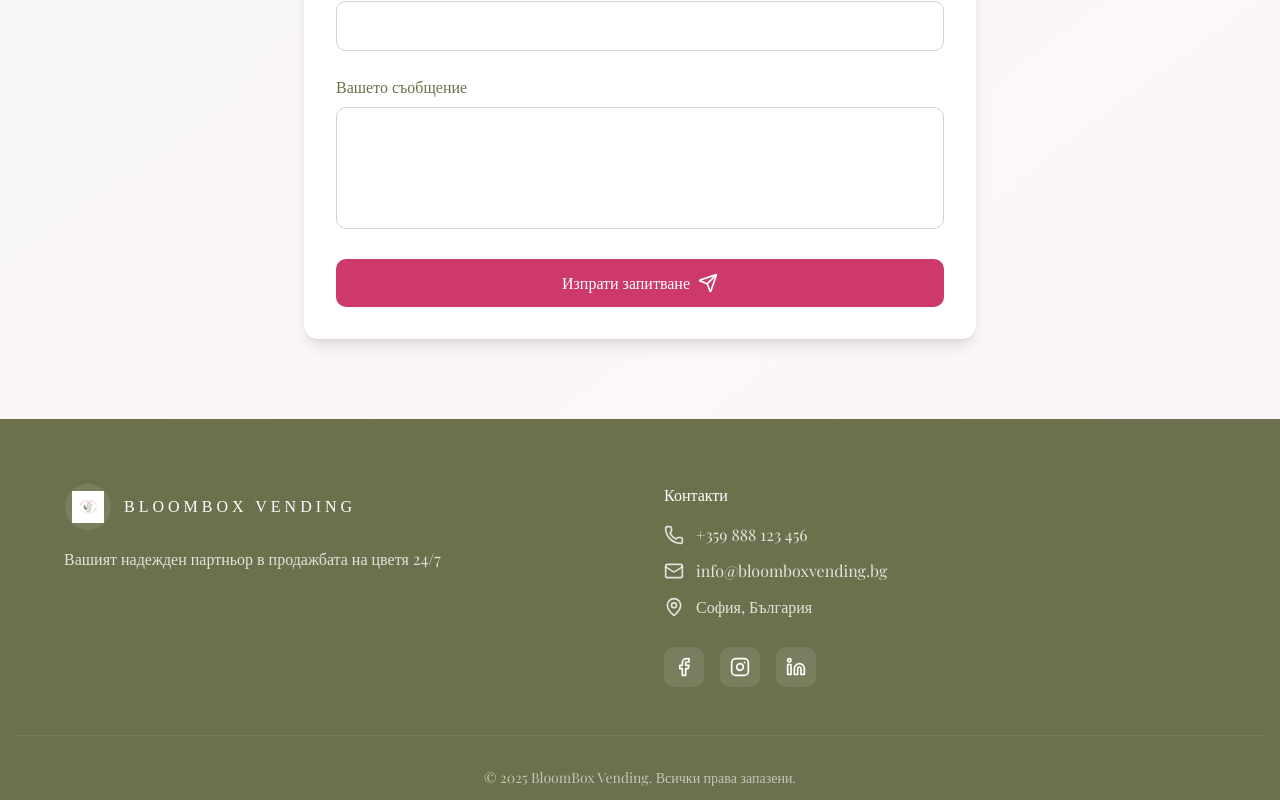
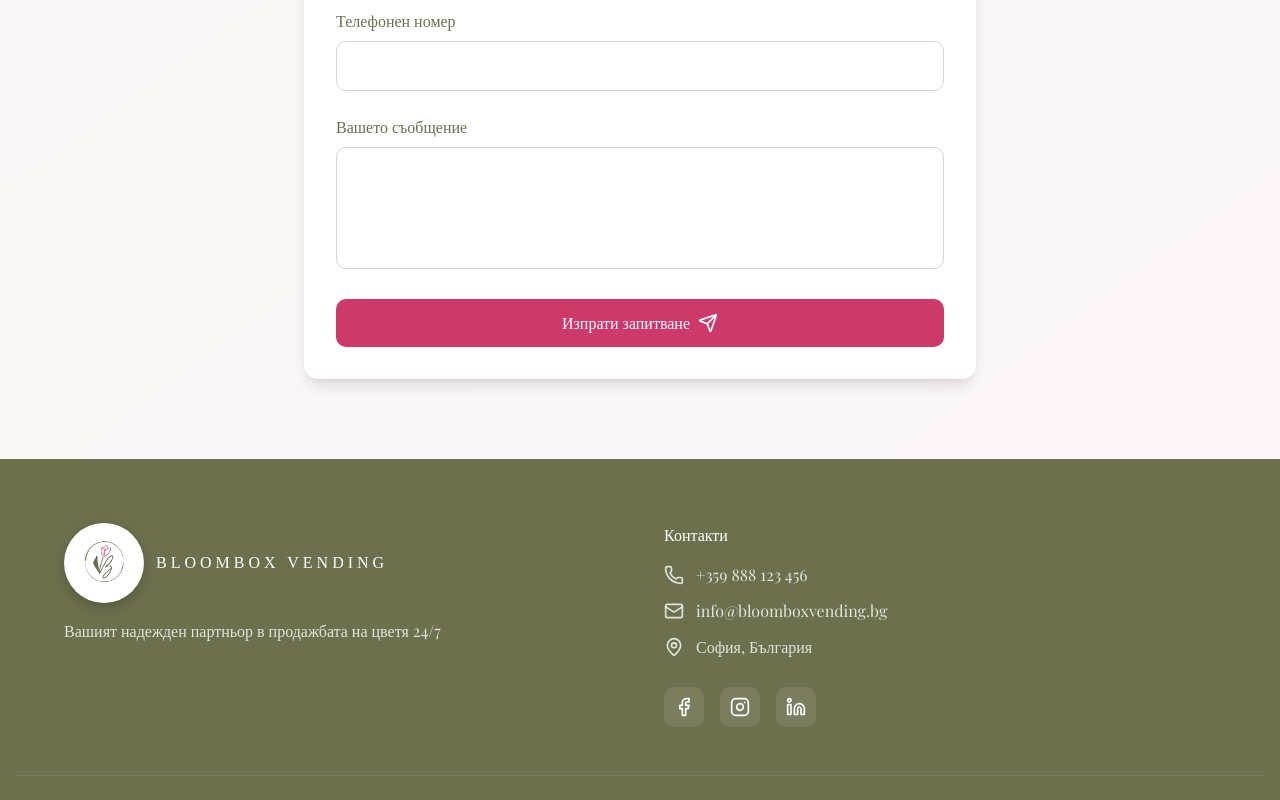
Before and after one commit to IavorOrlyov/bloombox, a React (Vite) app in the folder vending-website/: page / in a window 1280 px wide. Shown: the part 3896-4696 px from the top of the page. Built offline with nearby package versions, Linux system fonts and the light colour scheme; a web font is replaced by a local one.

Commit message:
Оправено е логото в Footer-a

```diff
--- a/vending-website/src/components/Footer.tsx
+++ b/vending-website/src/components/Footer.tsx
@@ -15,18 +15,31 @@ export function Footer() {
               onClick={scrollToTop}
               className="flex items-center gap-3 mb-4 cursor-pointer hover:opacity-80 transition-opacity"
             >
-              <div className="w-12 h-12 bg-white/10 rounded-full flex items-center justify-center overflow-hidden border border-white/20">
+              <div
+                className="rounded-full flex items-center justify-center bg-white overflow-hidden"
+                style={{
+                  width: "80px",
+                  height: "80px",
+                  border: "1px solid rgba(255, 255, 255, 0.3)",
+                  boxShadow: "0 4px 12px rgba(0,0,0,0.2)",
+                  flexShrink: 0,
+                }}
+              >
                 <img
                   src="/assets/logo.png"
                   alt="BloomBox Logo"
-                  className="w-8 h-8 object-contain"
+                  style={{
+                    width: "120px",
+                    height: "120px",
+                    objectFit: "contain",
+                  }}
                   onError={(e) => {
                     const target = e.target as HTMLImageElement;
                     target.style.display = 'none';
                   }}
                 />
               </div>
-              <span className="font-brand text-lg tracking-[0.25em]">BloomBox Vending</span>
+              <span className="font-brand text-lg tracking-[0.25em]">BLOOMBOX VENDING</span>
             </button>
             <p className="font-playfair text-white/80">
               Вашият надежден партньор в продажбата на цветя 24/7
--- a/vending-website/src/components/Technology.tsx
+++ b/vending-website/src/components/Technology.tsx
@@ -74,7 +74,7 @@ export function Technology() {
   };
 
   return (
-    <section id="technology" className="py-10 bg-[#f4f0ed]" style={{ paddingBottom: "80px", backgroundColor: "#f3f1ed"}}>
+    <section id="technology" className="py-10 bg-[#f4f0ed]" style={{ paddingBottom: "80px", paddingTop: "40px", backgroundColor: "#f3f1ed"}}>
       <div className="container mx-auto px-4">
         <div className="max-w-7xl mx-auto">
           <div style={{ display: "flex", flexDirection: isLargeScreen ? "row" : "column", gap: "2rem", alignItems: "center" }}>
```
